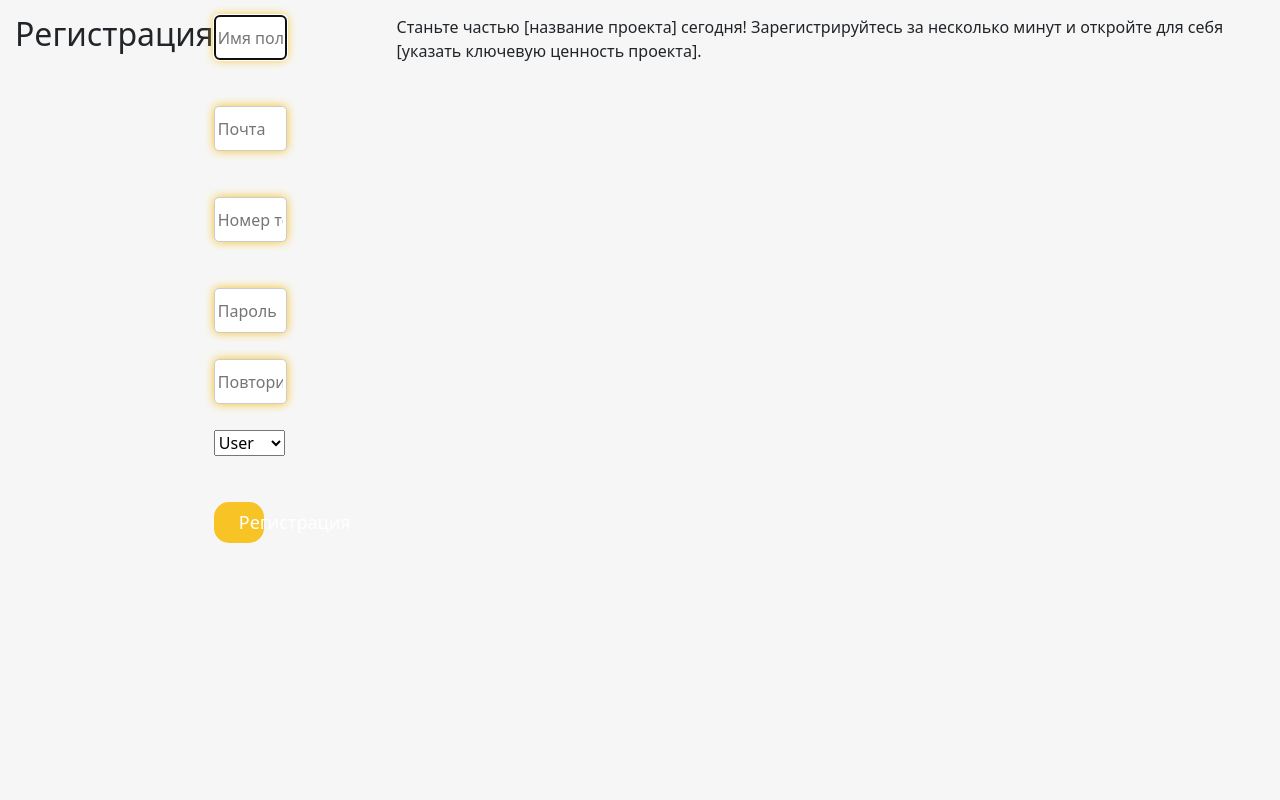
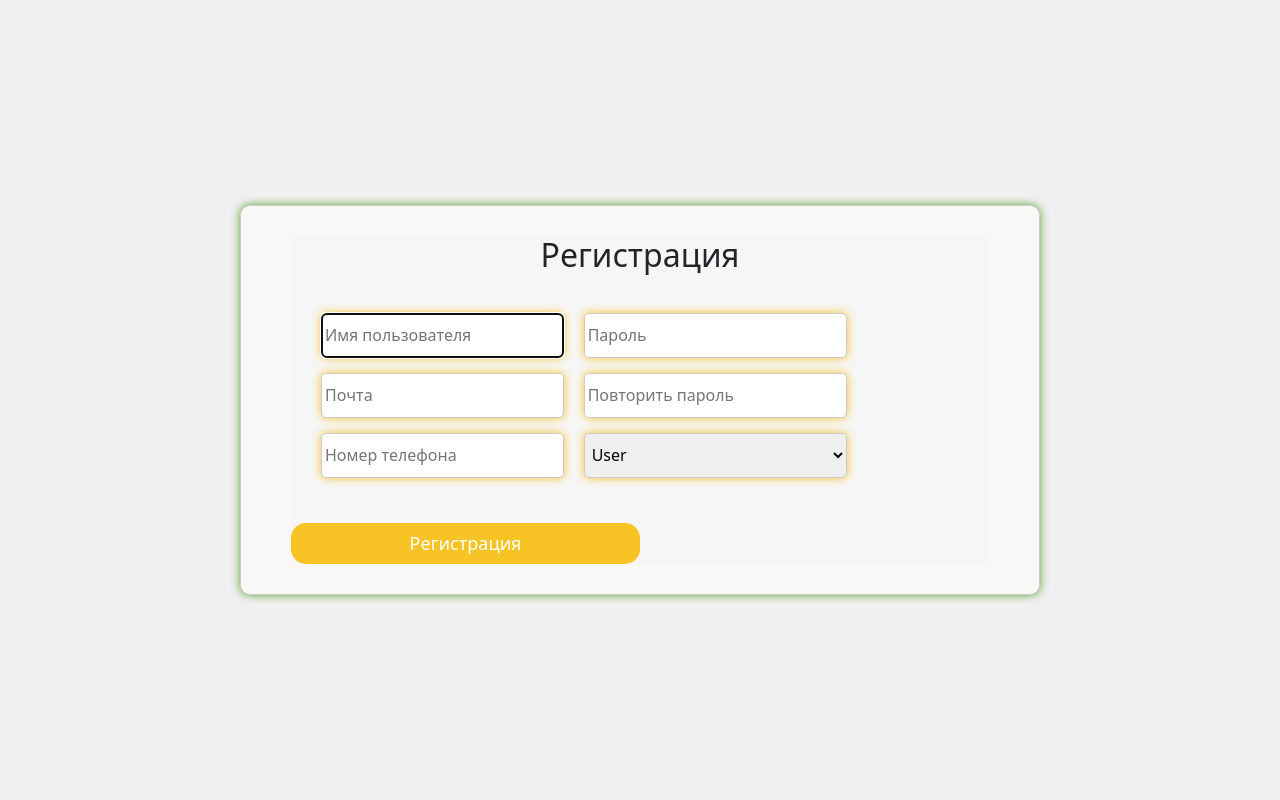
Before and after one commit to Karielka/Fitnes_app, a Django app: page /fitnes/register/ in a window 1280 px wide. Shown: the part 38-838 px from the top of the page. Before the commit the page ends 581 px from the top, so only its background shows below. Run offline with Django 5.2, Linux system fonts and the light colour scheme.

Commit message:
Сделал формы регистрации и входа

```diff
--- a/Fitnes/Main/forms.py
+++ b/Fitnes/Main/forms.py
@@ -30,6 +30,7 @@ class RegistrationForm(UserCreationForm):
     username = forms.CharField(max_length=15,
     label='',
     widget=forms.TextInput(attrs={
+            "class":"myfield1",
             'autofocus': True,
             'placeholder': 'Имя пользователя'
         }),
@@ -38,6 +39,7 @@ class RegistrationForm(UserCreationForm):
     email = forms.CharField(max_length=15,
     label='',
     widget=forms.TextInput(attrs={
+            "class":"myfield1",
             'autofocus': True,
             'placeholder': 'Почта'
         }),
@@ -46,6 +48,7 @@ class RegistrationForm(UserCreationForm):
     phone = forms.CharField(max_length=15,
     label='',
     widget=forms.TextInput(attrs={
+            "class":"myfield1",
             'autofocus': True,
             'placeholder': 'Номер телефона'
         }),
@@ -54,6 +57,7 @@ class RegistrationForm(UserCreationForm):
     password1 = forms.CharField(strip=False,
     label='',
     widget=forms.PasswordInput(attrs={
+            "class":"myfield2",
             'autofocus': True,
             'placeholder': 'Пароль'
         }),
@@ -62,6 +66,7 @@ class RegistrationForm(UserCreationForm):
     password2 = forms.CharField(strip=False,
     label='',
     widget=forms.PasswordInput(attrs={
+            "class":"myfield2",
             'autofocus': True,
             'placeholder': 'Повторить пароль',
         }),
--- a/Fitnes/Main/static/main/css/register.css
+++ b/Fitnes/Main/static/main/css/register.css
@@ -1,7 +1,115 @@
-.main-container{
+.page-wrapper {
+    display: flex;
+    justify-content: center;
+    align-items: center;
+    min-height: 100vh;
+    background-color: #f0f0f0;
+    padding: 20px;
+}
+.container{
+    background-color: #faf7f7;
+    box-shadow: 0 0 10px #5da130;
+    padding: 30px;
+    max-width: 800px;
+    width: 100%;
+    box-sizing: border-box;
+}
+
+.register-form, .register-text {
+    margin: 0 20px;
+}
+
+.register-form {
+    max-width: 100%;
+}
+
+.register-text {
+    height: 270px;
+    max-width: 50%;
+    background: linear-gradient(to bottom left, #5da130, #F8C325);
+    color: white;
+    font-size: medium;
     padding: 15px;
+    border-radius: 8px;
+    flex-grow: 1;
+}
+
+.field-container{
     display: flex;
     justify-content: space-between;
     align-items: flex-start;
     flex-direction: row;
 }
+
+.first-container{
+    flex: 1;
+    margin-right: 60px;
+    margin-left: 30px;
+}
+
+.second-container{
+    flex: 2;
+}
+
+form input[type="text"] {
+    width: 120%;
+    height: 45px;
+    padding: 3px;
+    margin-bottom: 15px;
+    border: 1px solid #ccc;
+    border-radius: 5px;
+    box-sizing: border-box;
+    font-size: 16px;
+    box-shadow: 0 0 10px #f8c325;
+}
+
+form input[type="password"] {
+    width: 65%;
+    height: 45px;
+    padding: 3px;
+    margin-bottom: 15px;
+    border: 1px solid #ccc;
+    border-radius: 5px;
+    box-sizing: border-box;
+    font-size: 16px;
+    box-shadow: 0 0 10px #f8c325;
+}
+
+form button[type="submit"] {
+    width: 50%;
+    height: 100%;
+    background-color: #f8c325;
+    color: white;
+    font-size: large;
+    padding-left: 50px;
+    padding-top: 7px;
+    padding-bottom: 0px;
+    padding-right: 100px;
+    padding: 7px 25px;
+    margin-top: 30px;
+    align-items: center;
+    border: none;
+    border-radius: 15px;
+    cursor: pointer;
+    transition: background-color 0.3s ease;
+}
+
+.register-form p {
+    margin: 0;
+}
+
+.register-form button {
+    display: block;
+    margin-top: 10px;
+}
+select#id_type {
+    width: 65%;
+    height: 45px;
+    padding: 3px;
+    margin-bottom: 15px;
+    border: 1px solid #ccc;
+    border-radius: 5px;
+    box-sizing: border-box;
+    font-size: 16px;
+    box-shadow: 0 0 10px #f8c325;
+}
--- a/Fitnes/Main/templates/main/login.html
+++ b/Fitnes/Main/templates/main/login.html
@@ -24,7 +24,10 @@
                         <p>СУПЕР ДУПЕР ИКОНКА</p>
                         <p>Добро пожаловать! Пожалуйста, введите свои учетные данные, чтобы войти в систему. Если у вас нет учетной записи, пожалуйста, зарегистрируйтесь.</p>
                     </div>
-                    <div class="button-wrapper"><a class="btn_btn-primary" href="{% url 'register' %}">Зарегистрироваться</a></div>
+                    <div class="button-wrapper">
+                        <p class="text-button">Зарегистрироваться</p>
+                        <a class="btn_btn-primary" href="{% url 'register' %}"> > </a>
+                    </div>
                 </div>
             </div>
         </div>
--- a/Fitnes/Main/templates/main/register.html
+++ b/Fitnes/Main/templates/main/register.html
@@ -6,19 +6,32 @@
 <link rel="stylesheet" href="{% static 'main/css/forms.css' %}" type="text/css" media="all">
 <link rel="stylesheet" href="{% static 'main/css/register.css' %}" type="text/css" media="all">
 <body>
-    <div class="main-container">
-        <h2>Регистрация</h2>
-        <div class="form-container">
-            <form method="post">
-                {% csrf_token %}
-                {{ form.as_p }}
-                <button type="submit">Регистрация</button>
-            </form>
+    <div class="page-wrapper">
+
+        <div class="container">
+
+                    <form method="post" class="register-form">
+                        <div class="text-wrapper">
+                            <h2>Регистрация</h2>
+                        </div>
+                        <div class="field-container">
+                            {% csrf_token %}
+                            <div class="first-container">
+                                {{ form.username }}
+                                {{ form.email }}
+                                {{ form.phone }}
+                            </div>
+                            <div class="second-container">
+                                {{ form.password1 }}
+                                {{ form.password2 }}
+                                {{ form.type }}
+                            </div>
+                        </div>
+                        <button type="submit">Регистрация</button>
+                    </form>
+
         </div>
-        <div class="register-text">
-            Станьте частью [название проекта] сегодня!
-            Зарегистрируйтесь за несколько минут и откройте для себя [указать ключевую ценность проекта].
-        </div>
+
     </div>
 </body>
 {% endblock content %}
```
Also changed, not shown: Fitnes/Main/static/main/css/login.css (+35 -2 lines).
